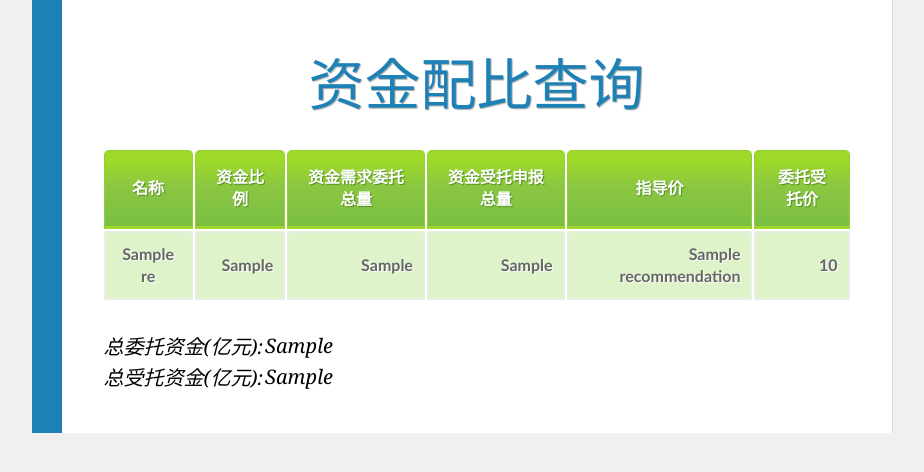
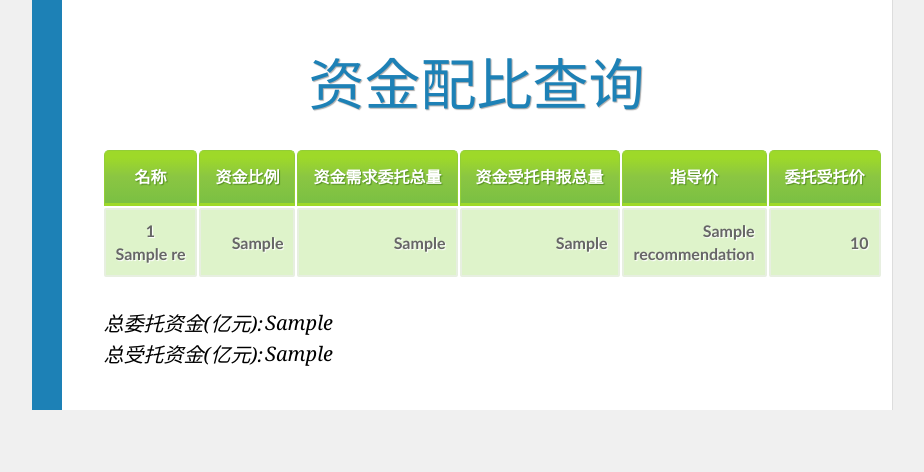
Before and after one commit to fanjunwei/fjwdj, a Django app: template templates/moneySupply.html in a window 1280 px wide. Shown: the top 472 px of the page, without its empty margins (178-1102 px from the left). Run offline with Django 3.2, Linux system fonts and the light colour scheme; the template is opened without the code that fills it: most values are stand-ins (such as "Sample title", 1, 10 or a date in 2020).

Commit message:
显示优化

```diff
--- a/fy/fy_query.py
+++ b/fy/fy_query.py
@@ -37,7 +37,8 @@ def getMoneyInfo(goodsId):
     else:
         mini = 0
 
-    res['name'] = GoodsIds.get(goodsId, '') + goodsId
+    res['name'] = GoodsIds.get(goodsId, '')
+    res['id']=goodsId
     if moneySupplyRequested:
         res['moneySupplyRequested'] = format(int(moneySupplyRequested), ',')
     else:
--- a/templates/moneySupply.html
+++ b/templates/moneySupply.html
@@ -2,6 +2,7 @@
 <html>
 <head lang="en">
     <meta charset="UTF-8">
+    <meta name="viewport" content="width=device-width">
     <link href="{{ STATIC_URL }}css/style.css" rel="stylesheet">
     <title>资金配比</title>
     <style type="text/css">
@@ -75,6 +76,11 @@
             color: #aaa;
             text-shadow: 1px 1px 1px #fff;
         }
+
+        .nobreak {
+            word-break: keep-all;
+            white-space: nowrap;
+        }
     </style>
 </head>
 <body>
@@ -85,17 +91,17 @@
         <thead>
 
         <tr>
-            <th>名称</th>
-            <th>资金比例</th>
-            <th>资金需求委托总量</th>
-            <th>资金受托申报总量</th>
-            <th>指导价</th>
-            <th>委托受托价</th>
+            <th class="nobreak">名称</th>
+            <th class="nobreak">资金比例</th>
+            <th class="nobreak">资金需求委托总量</th>
+            <th class="nobreak">资金受托申报总量</th>
+            <th class="nobreak">指导价</th>
+            <th class="nobreak">委托受托价</th>
         </tr>
         </thead>
         {% for i in res %}
             <tr>
-                <td>{{ i.name|default_if_none:'' }}</td>
+                <td class="nobreak">{{ i.id|default_if_none:'' }}<br>{{ i.name|default_if_none:'' }}</td>
                 <td>
                     <div style='text-align:right;'>
                         {{ i.ratio_format|default_if_none:'' }}{% if i.ratio %}%{% endif %}</div>
```
